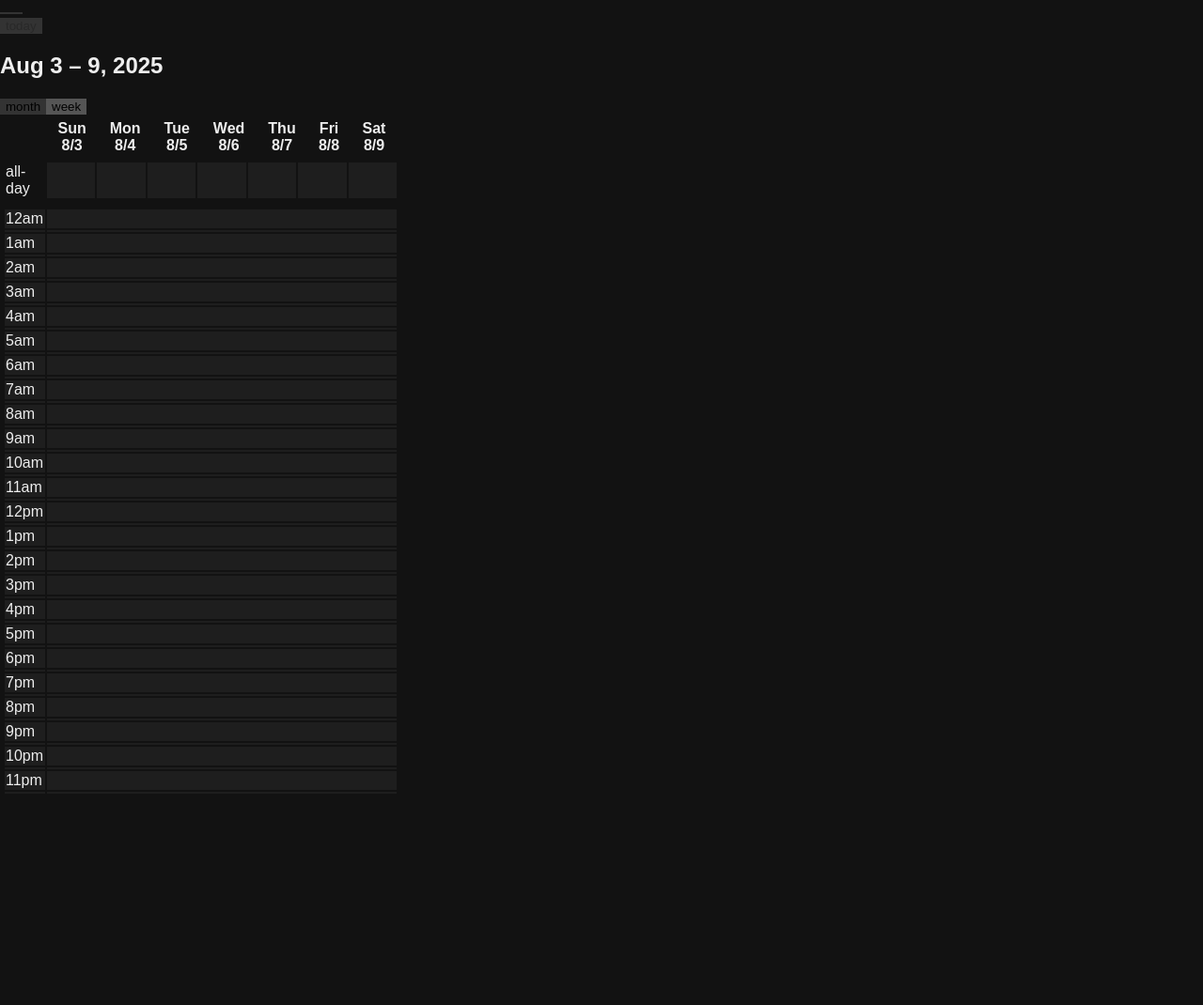
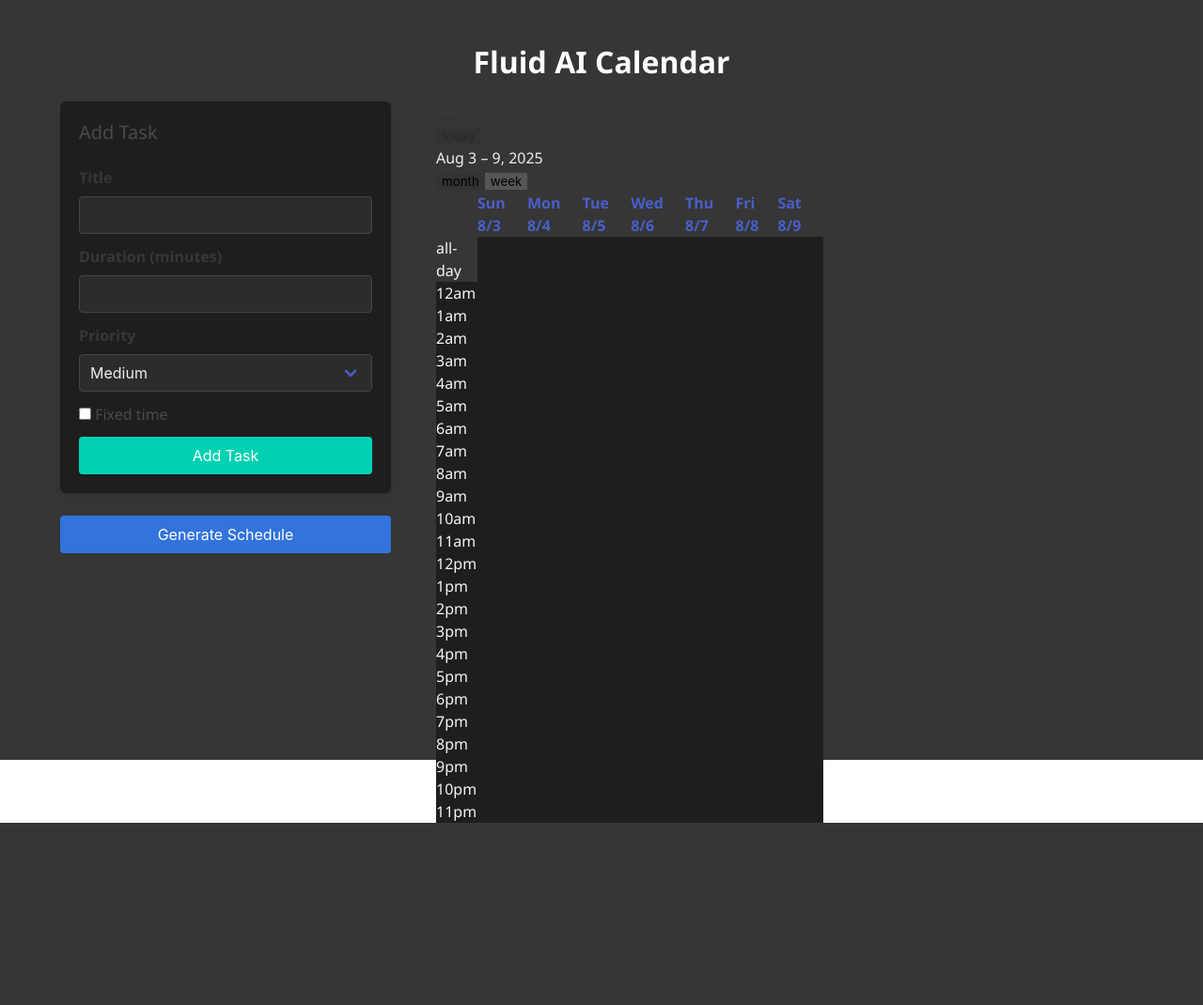
Before and after one commit to sonicboom989/fluid-ai-calendar, a Flask app: page / in a window 1280 px wide. Shown: the whole page at 94% size. After the commit the page ends 876 px from the top, so only its background shows below. Run offline with Flask 3, Linux system fonts and the light colour scheme; data that the repository does not hold is empty; some libraries are stand-ins or nearby versions.

Commit message:
Add interactive web UI for scheduling

```diff
--- a/src/static/main.js
+++ b/src/static/main.js
@@ -1,21 +1,5 @@
 document.addEventListener('DOMContentLoaded', function() {
     var calendarEl = document.getElementById('calendar');
-    var calendar = new FullCalendar.Calendar(calendarEl, {
-        initialView: 'timeGridWeek',
-        headerToolbar: {
-            left: 'prev,next today',
-            center: 'title',
-            right: 'dayGridMonth,timeGridWeek'
-        },
-        events: fetchEvents,
-        eventDidMount: function(info) {
-            var color = info.event.extendedProps.color || '#3788d8';
-            info.el.style.backgroundColor = hexToRgba(color, 0.2);
-            info.el.style.borderLeft = '4px solid ' + color;
-            info.el.style.color = '#fff';
-        }
-    });
-    calendar.render();
 
     function fetchEvents(fetchInfo, successCallback, failureCallback) {
         fetch('/schedule', {
@@ -45,6 +29,60 @@ document.addEventListener('DOMContentLoaded', function() {
         .catch(failureCallback);
     }
 
+    var calendar = new FullCalendar.Calendar(calendarEl, {
+        initialView: 'timeGridWeek',
+        headerToolbar: {
+            left: 'prev,next today',
+            center: 'title',
+            right: 'dayGridMonth,timeGridWeek'
+        },
+        events: fetchEvents,
+        eventDidMount: function(info) {
+            var color = info.event.extendedProps.color || '#3788d8';
+            info.el.style.backgroundColor = hexToRgba(color, 0.2);
+            info.el.style.borderLeft = '4px solid ' + color;
+            info.el.style.color = '#fff';
+        }
+    });
+    calendar.render();
+
+    var taskForm = document.getElementById('task-form');
+    var fixedCheckbox = document.getElementById('fixed');
+    var startTimeField = document.getElementById('start-time-field');
+    var scheduleBtn = document.getElementById('schedule-btn');
+
+    fixedCheckbox.addEventListener('change', function() {
+        startTimeField.style.display = fixedCheckbox.checked ? 'block' : 'none';
+    });
+
+    taskForm.addEventListener('submit', function(e) {
+        e.preventDefault();
+        var payload = {
+            title: document.getElementById('title').value,
+            duration: parseInt(document.getElementById('duration').value, 10),
+            priority: document.getElementById('priority').value,
+            fixed: fixedCheckbox.checked
+        };
+        if (fixedCheckbox.checked) {
+            payload.start_time = document.getElementById('start_time').value;
+        }
+        fetch('/add-task', {
+            method: 'POST',
+            headers: {'Content-Type': 'application/json'},
+            body: JSON.stringify(payload)
+        })
+        .then(resp => resp.json())
+        .then(function() {
+            taskForm.reset();
+            startTimeField.style.display = 'none';
+            calendar.refetchEvents();
+        });
+    });
+
+    scheduleBtn.addEventListener('click', function() {
+        calendar.refetchEvents();
+    });
+
     function hexToRgba(hex, alpha) {
         var r = parseInt(hex.slice(1, 3), 16);
         var g = parseInt(hex.slice(3, 5), 16);
--- a/src/static/styles.css
+++ b/src/static/styles.css
@@ -2,7 +2,7 @@ body {
     background-color: #121212;
     color: #eee;
     margin: 0;
-    font-family: Arial, sans-serif;
+    font-family: 'Segoe UI', Tahoma, Geneva, Verdana, sans-serif;
 }
 
 .fc .fc-toolbar-title {
@@ -31,3 +31,24 @@ body {
     border: none;
     color: #fff;
 }
+
+/* Form styling */
+.box {
+    background-color: #1e1e1e;
+}
+
+input.input, select.select, .select select {
+    background-color: #2c2c2c;
+    border-color: #444;
+    color: #eee;
+}
+
+button.button.is-primary {
+    background-color: #00d1b2;
+    border: none;
+}
+
+button.button.is-link {
+    background-color: #3273dc;
+    border: none;
+}
--- a/src/templates/index.html
+++ b/src/templates/index.html
@@ -4,12 +4,66 @@
     <meta charset="UTF-8">
     <meta name="viewport" content="width=device-width, initial-scale=1.0">
     <title>Fluid AI Calendar</title>
+    <link rel="stylesheet" href="https://cdn.jsdelivr.net/npm/bulma@0.9.4/css/bulma.min.css">
     <link href="https://cdn.jsdelivr.net/npm/fullcalendar@6.1.8/main.min.css" rel="stylesheet">
     <script src="https://cdn.jsdelivr.net/npm/fullcalendar@6.1.8/main.min.js"></script>
     <link rel="stylesheet" href="{{ url_for('static', filename='styles.css') }}">
 </head>
-<body>
-    <div id="calendar"></div>
+<body class="has-background-dark has-text-light">
+    <section class="section">
+        <div class="container">
+            <h1 class="title has-text-white has-text-centered">Fluid AI Calendar</h1>
+            <div class="columns is-variable is-6">
+                <div class="column is-one-third">
+                    <form id="task-form" class="box">
+                        <h2 class="subtitle">Add Task</h2>
+                        <div class="field">
+                            <label class="label">Title</label>
+                            <div class="control">
+                                <input class="input" type="text" id="title" required>
+                            </div>
+                        </div>
+                        <div class="field">
+                            <label class="label">Duration (minutes)</label>
+                            <div class="control">
+                                <input class="input" type="number" id="duration" min="1" required>
+                            </div>
+                        </div>
+                        <div class="field">
+                            <label class="label">Priority</label>
+                            <div class="control">
+                                <div class="select is-fullwidth">
+                                    <select id="priority">
+                                        <option value="low">Low</option>
+                                        <option value="medium" selected>Medium</option>
+                                        <option value="high">High</option>
+                                    </select>
+                                </div>
+                            </div>
+                        </div>
+                        <div class="field">
+                            <label class="checkbox">
+                                <input type="checkbox" id="fixed"> Fixed time
+                            </label>
+                        </div>
+                        <div class="field" id="start-time-field" style="display:none;">
+                            <label class="label">Start Time</label>
+                            <div class="control">
+                                <input class="input" type="time" id="start_time">
+                            </div>
+                        </div>
+                        <div class="field">
+                            <button class="button is-primary is-fullwidth" type="submit">Add Task</button>
+                        </div>
+                    </form>
+                    <button id="schedule-btn" class="button is-link is-fullwidth mt-2">Generate Schedule</button>
+                </div>
+                <div class="column">
+                    <div id="calendar"></div>
+                </div>
+            </div>
+        </div>
+    </section>
     <script src="{{ url_for('static', filename='main.js') }}"></script>
 </body>
 </html>
```
Also changed, not shown: README.md.
